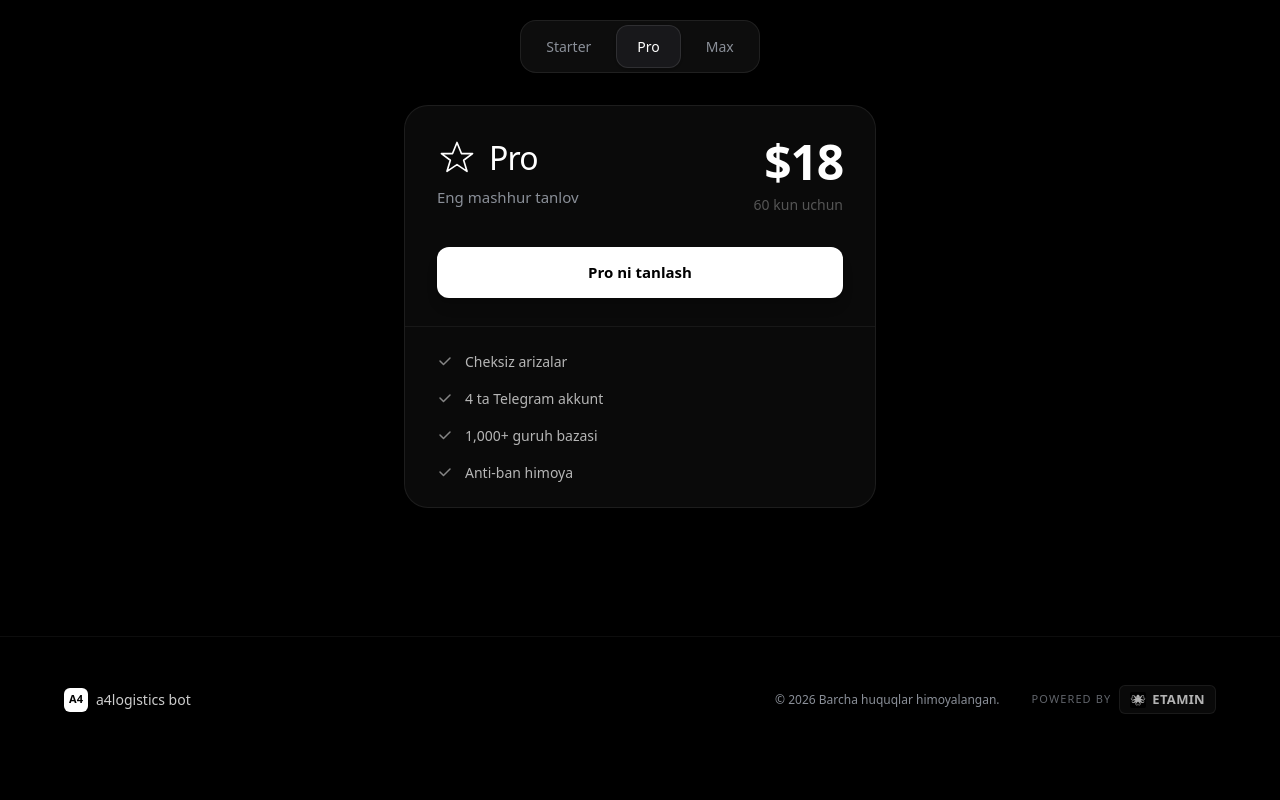
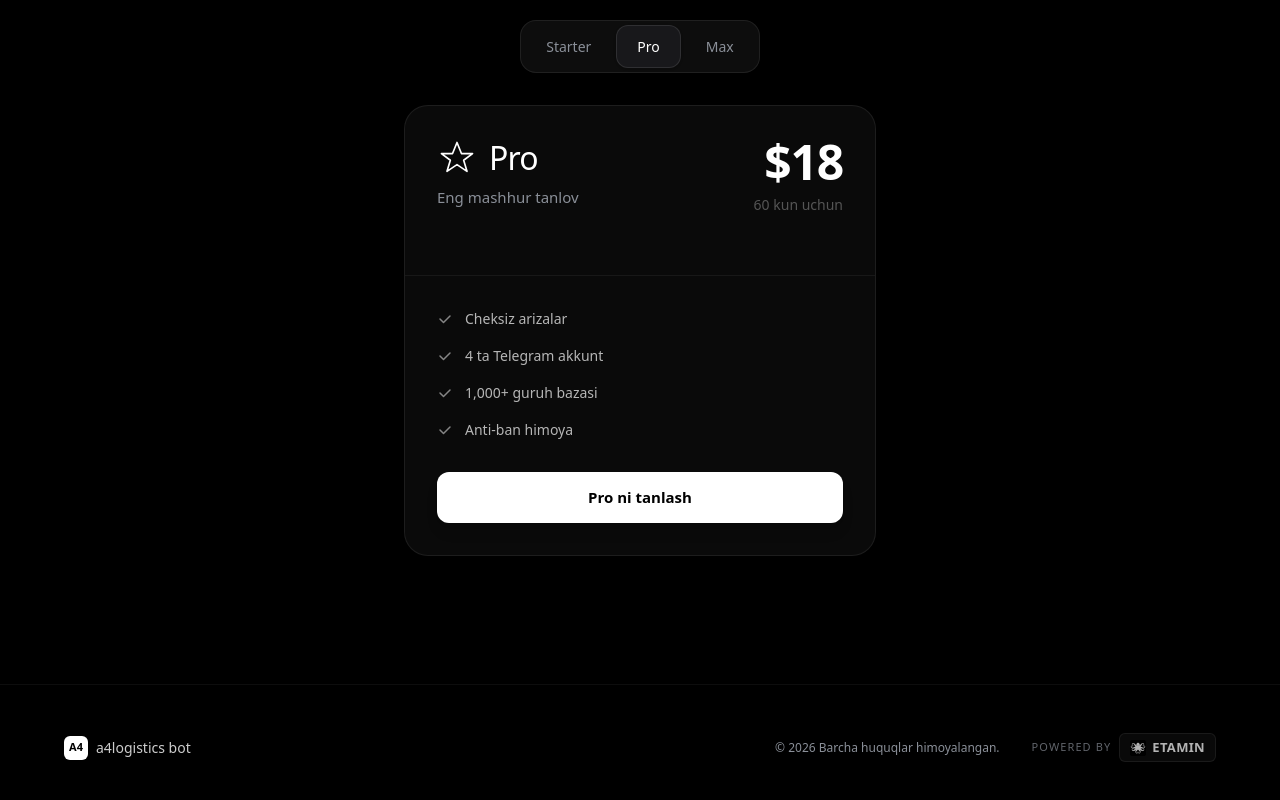
Before and after one commit to jooshaa/a4logisticsLanding, a Next.js app: page / in a window 1280 px wide. Shown: the part 2311-3111 px from the top of the page. Before the commit the page ends 3073 px from the top, so only its background shows below. Built offline with nearby package versions, Linux system fonts and the light colour scheme.

Commit message:
Pricing: move description/features up and CTA button to bottom of card

```diff
--- a/app/page.tsx
+++ b/app/page.tsx
@@ -345,24 +345,14 @@ export default function Home() {
                         <p className="text-[13px] sm:text-[14px] text-[#555]">{plan.period}</p>
                       </div>
                     </div>
-
-                    {/* CTA */}
-                    <a
-                      href="https://t.me/a4logistics_bot"
-                      target="_blank"
-                      rel="noopener noreferrer"
-                      className="w-full py-3.5 rounded-xl bg-white text-black text-[15px] font-semibold hover:bg-white/90 transition-colors text-center block shadow-lg"
-                    >
-                      {plan.cta}
-                    </a>
                   </div>
 
                   {/* Divider */}
                   <div className="h-px bg-white/[0.06]" />
 
-                  {/* Features */}
-                  <div className="px-8 py-6">
-                    <ul className="space-y-4">
+                  {/* Features & CTA */}
+                  <div className="px-6 sm:px-8 py-6 sm:py-8 flex flex-col h-full">
+                    <ul className="space-y-4 mb-8 flex-grow">
                       {plan.features.map((item, j) => (
                         <li key={j} className="flex items-center gap-3 text-[14px] text-white/70">
                           <svg className="w-4 h-4 flex-shrink-0 text-white/50" viewBox="0 0 16 16" fill="none">
@@ -372,6 +362,16 @@ export default function Home() {
                         </li>
                       ))}
                     </ul>
+
+                    {/* CTA */}
+                    <a
+                      href="https://t.me/a4logistics_bot"
+                      target="_blank"
+                      rel="noopener noreferrer"
+                      className="w-full mt-auto py-3.5 rounded-xl bg-white text-black text-[15px] font-semibold hover:bg-white/90 transition-colors text-center block shadow-lg"
+                    >
+                      {plan.cta}
+                    </a>
                   </div>
                 </div>
               </>
```
